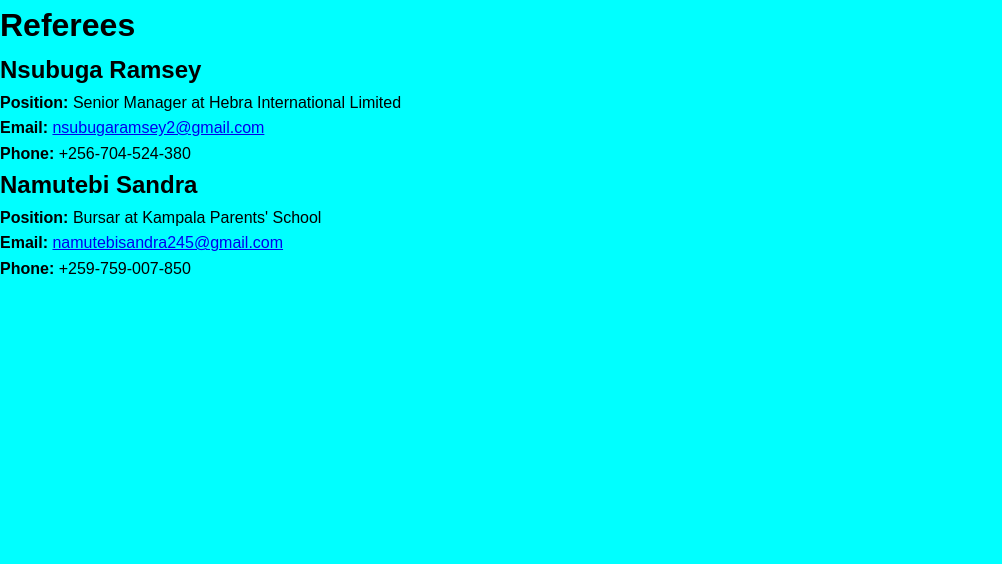
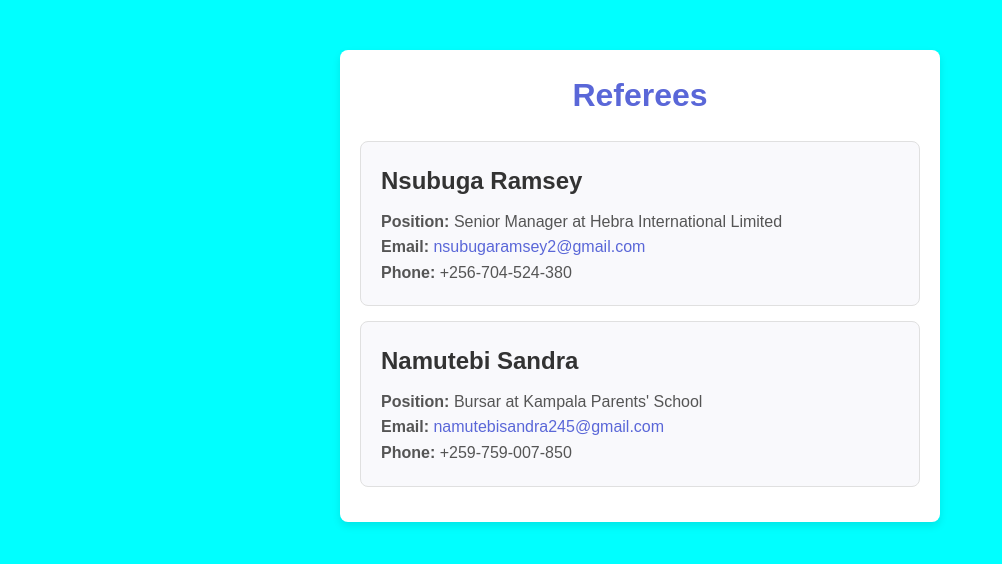
Before and after one commit to Viannedaniel/Vianne-Personal-Website, a plain HTML site: page referees.html in a window 1280 px wide. Shown: the whole page, without its empty margins (0-1002 px from the left). Drawn offline with Linux system fonts and the light colour scheme.

Commit message:
styles.css

```diff
--- a/styles.css
+++ b/styles.css
@@ -381,3 +381,49 @@ body {
         #toggle-btn:focus {
             outline: none;
         }
+
+		.container {
+    max-width: 600px;
+    margin: 50px auto;
+    padding: 20px;
+    background-color: #ffffff;
+    border-radius: 8px;
+    box-shadow: 0 4px 8px rgba(0, 0, 0, 0.1);
+    text-align: center;
+}
+
+h1 {
+    font-size: 2em;
+    color: #5a67d8;
+    margin-bottom: 20px;
+}
+
+.referee-card {
+    border: 1px solid #e0e0e0;
+    padding: 20px;
+    margin: 15px 0;
+    border-radius: 8px;
+    background-color: #f9f9fc;
+    text-align: left;
+}
+
+.referee-card h2 {
+    color: #333;
+    font-size: 1.5em;
+    margin-bottom: 8px;
+}
+
+.referee-card p {
+    font-size: 1em;
+    line-height: 1.6;
+    color: #555;
+}
+
+.referee-card a {
+    color: #5a67d8;
+    text-decoration: none;
+}
+
+.referee-card a:hover {
+    text-decoration: underline;
+}
```
